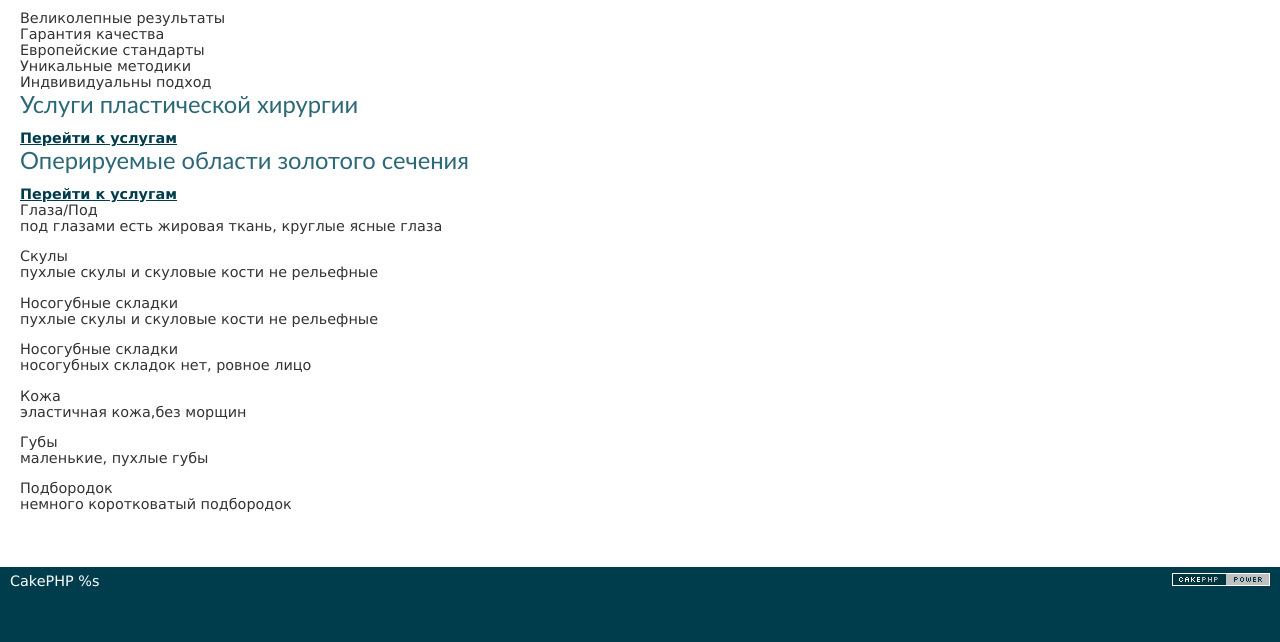
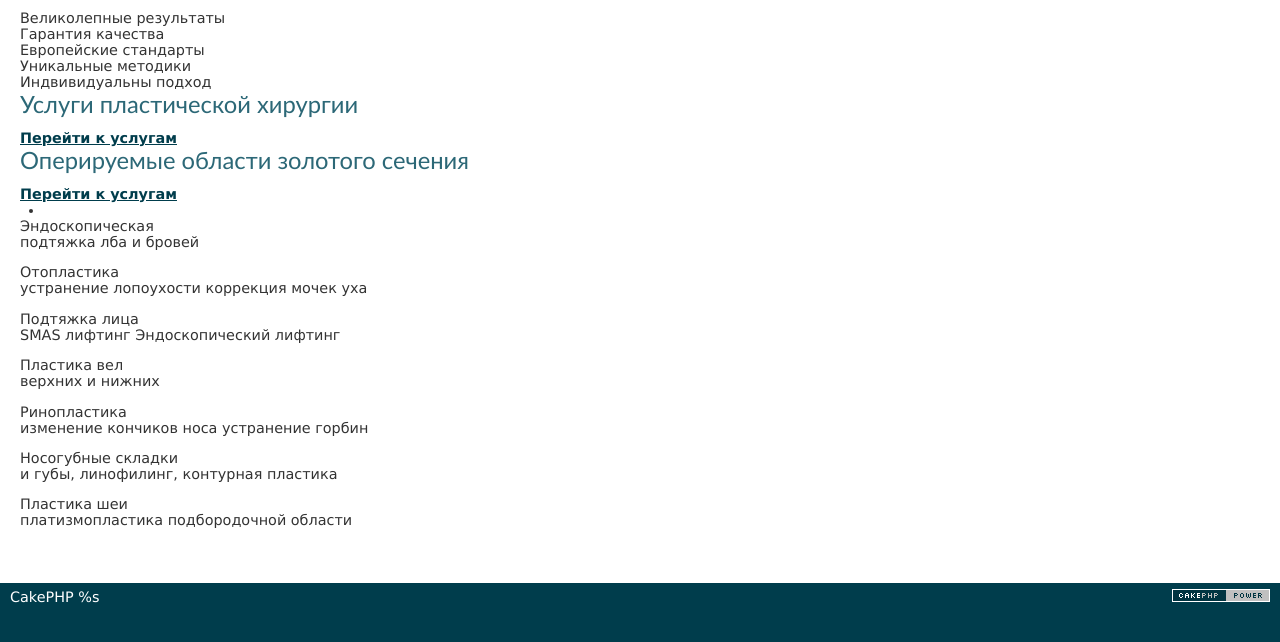
Before and after one commit to nuralys/beiskenov, a CakePHP app: the page made by app/View/Main/index.ctp in a window 1280 px wide. Shown: the part 47-689 px from the top of the page. Run offline with PHP 8.4 and a stand-in for CakePHP, Linux system fonts and the light colour scheme; the template is opened without the code that fills it, so the values that code supplies are empty; some libraries are stand-ins or nearby versions.

Commit message:
поменял оперируемые области сечения

```diff
--- a/app/View/Main/index.ctp
+++ b/app/View/Main/index.ctp
@@ -33,40 +33,46 @@
 		</section>
 		<section class="oblasty">
 			<h3 class="up_heading">Оперируемые области золотого сечения</h3>
-			<div class="obl_part">
+						<div class="obl_part">
 				<div class="cr">
-					<a class="a_menu" href="#">Перейти к услугам</a>
+					<div class="a_menu">
+						<a href="#">Перейти к услугам</a>
+						<ul>
+							<li></li>
+						</ul>
+					</div>
+					<div class="c_dev"></div>
 					<div class="left_sides sides">
 						<div>
-							<span>Глаза/Под</span>
-							<p>под глазами есть жировая ткань, круглые ясные глаза</p>
+							<span>Эндоскопическая</span>
+							<p>подтяжка лба и бровей</p>
 						</div>
 						<div>
-							<span>Скулы</span>
-							<p>пухлые скулы и скуловые кости не рельефные</p>
+							<span>Отопластика</span>
+							<p>устранение лопоухости коррекция мочек уха</p>
 						</div>
 						<div>
-							<span>Носогубные складки</span>
-							<p>пухлые скулы и скуловые кости не рельефные</p>
+							<span>Подтяжка лица</span>
+							<p>SMAS лифтинг Эндоскопический лифтинг</p>
 						</div>
 					</div>
 					<div class="arows"></div>
 					<div class="right_sides sides">
 						<div>
-							<span>Носогубные складки</span>
-							<p>носогубных складок нет, ровное лицо</p>
+							<span>Пластика вел</span>
+							<p>верхних и нижних</p>
 						</div>
 						<div>
-							<span>Кожа</span>
-							<p>эластичная кожа,без морщин</p>
+							<span>Ринопластика</span>
+							<p>изменение кончиков носа устранение горбин</p>
 						</div>
 						<div>
-							<span>Губы</span>
-							<p>маленькие, пухлые губы</p>
+							<span>Носогубные складки</span>
+							<p>и губы, линофилинг, контурная пластика</p>
 						</div>
 						<div>
-							<span>Подбородок</span>
-							<p>немного коротковатый подбородок</p>
+							<span>Пластика шеи</span>
+							<p>платизмопластика подбородочной области</p>
 						</div>
 					</div>
 				</div>
--- a/app/View/Users/admin_login.ctp
+++ b/app/View/Users/admin_login.ctp
@@ -1,7 +1,7 @@
 <h2>Авторизация</h2>
 <?php
 	echo $this->Form->create('User');
-	echo $this->Form->input('username');
-	echo $this->Form->input('password');
+	echo $this->Form->input('username', array('label' => 'Имя пользователя'));
+	echo $this->Form->input('password', array('label' => 'Пароль'));
 	echo $this->Form->end('Login');
 ?>
```
Also changed, not shown: app/webroot/img/arows.png.
